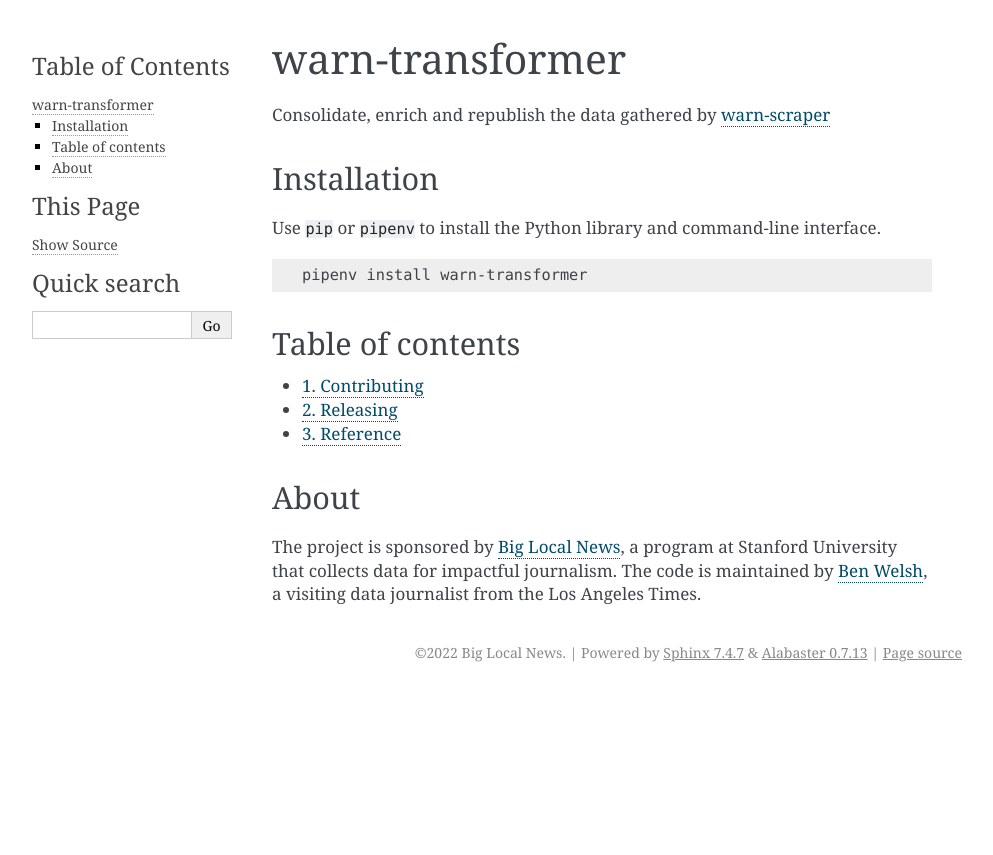
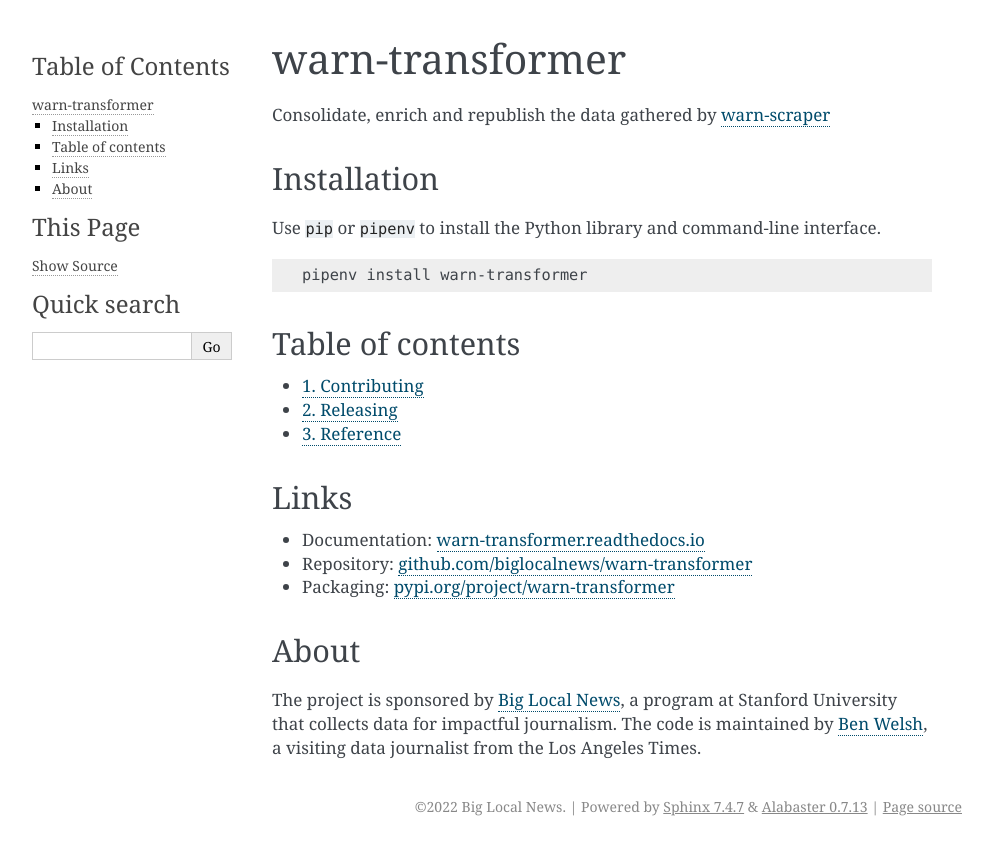
Before and after one commit to biglocalnews/warn-transformer, a Sphinx documentation site: the page built from docs/index.md, in a window 1280 px wide. Shown: the top 855 px of the page, without its empty margins (148-1141 px from the left). Built offline with Sphinx 7.4.7, drawn with Linux system fonts in a browser that asks for light colours.

Commit message:
Update index.md

````diff
--- a/docs/index.md
+++ b/docs/index.md
@@ -22,6 +22,12 @@
 reference
 ```
 
+## Links
+
+- Documentation: [warn-transformer.readthedocs.io](https://warn-transformer.readthedocs.io)
+- Repository: [github.com/biglocalnews/warn-transformer](https://github.com/biglocalnews/warn-transformer)
+- Packaging: [pypi.org/project/warn-transformer](https://pypi.org/project/warn-transformer/)
+
 ## About
 
 The project is sponsored by [Big Local News](https://biglocalnews.org/#/about), a program at Stanford University that collects data for impactful journalism. The code is maintained by [Ben Welsh](https://palewi.re/who-is-ben-welsh/), a visiting data journalist from the Los Angeles Times.
````
